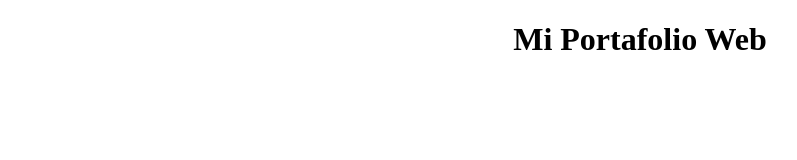
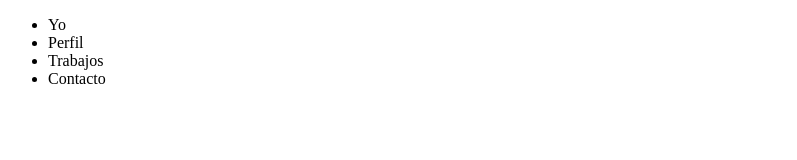
Before and after one commit to chavez12/portafolio, a plain HTML site: page index.html in a window 1280 px wide. Shown: the whole page, without its empty margins (0-797 px from the left). Drawn offline with Linux system fonts and the light colour scheme.

Commit message:
V2- Se agrego maquetación menú

```diff
--- a/index.html
+++ b/index.html
@@ -3,11 +3,19 @@
 <head>
 <meta charset="utf-8">
 <title>Mi Portafolio Web</title>
-<link rel="icon" href="images/favicon.ico" type="image/x-icon"/>
+<link rel="icon" href="images/favicon.ico" type=			"image/x-icon"/>
 </head>
 
 <body>
-<h1 align="center">Mi Portafolio Web
-</h1>
+<header>
+  <nav>
+    <ul>
+      <li>Yo</li>
+      <li>Perfil</li>
+      <li>Trabajos</li>
+      <li>Contacto</li>
+    </ul>
+  </nav>
+</header>
 </body>
 </html>
```
